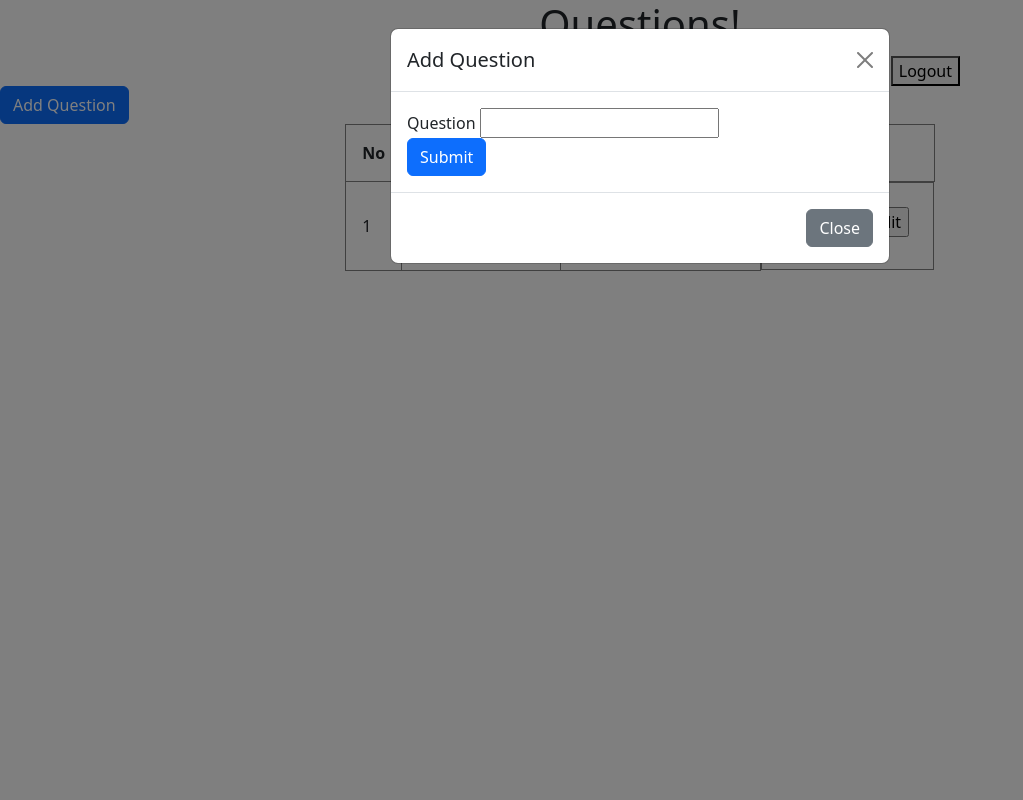
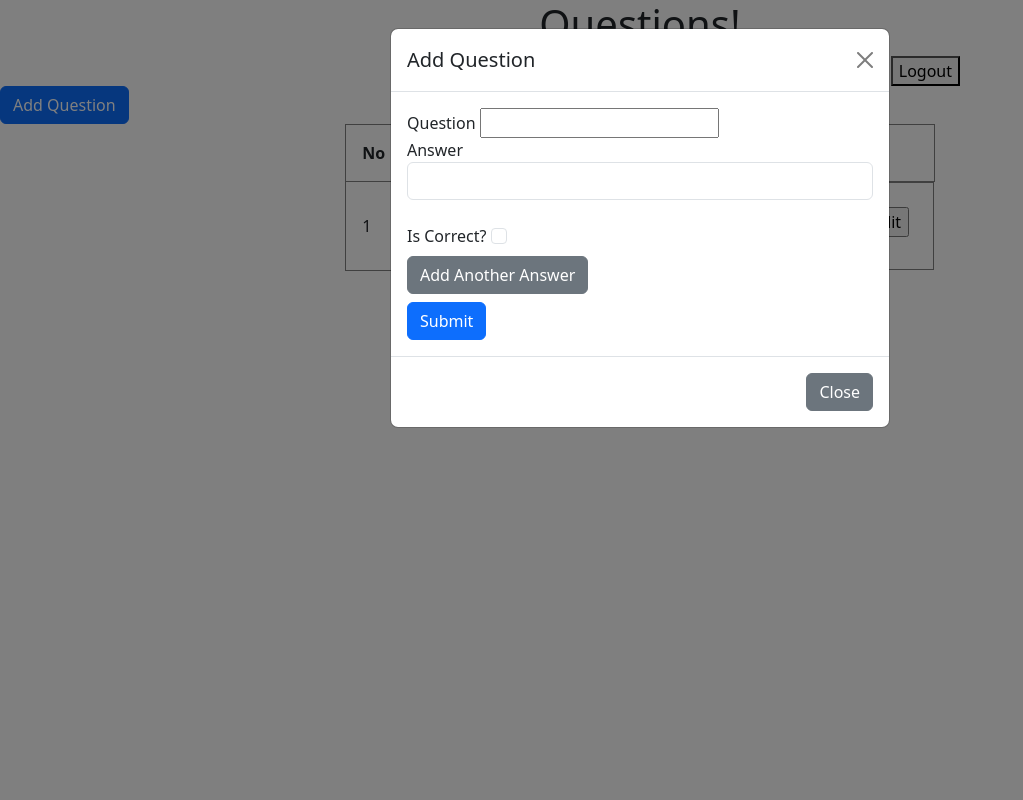
Before and after one commit to Sakib063/techntalent, a CodeIgniter app: page /database/index.php/questioncontroller/index in a window 1280 px wide, after a click on "Add Question". Shown: the whole page, without its empty margins (0-1023 px from the left). Run offline with CodeIgniter, Linux system fonts and the light colour scheme; the visitor is signed in with stand-in values (Sample User, id 1); tables that the repository leaves empty or names only in its code hold one stand-in row (values such as "Sample post").

Commit message:
add q with a

```diff
--- a/application/config/routes.php
+++ b/application/config/routes.php
@@ -53,16 +53,13 @@ $route['default_controller'] = 'AuthController';
 $route['404_override'] = '';
 $route['translate_uri_dashes'] = FALSE;
 
-/**
- * User Authorization
- **/
+
 $route['login']='AuthController';
 $route['login/authenticate']='AuthController/login';
 $route['logout']='AuthController/logout';
 
-/**
- * Question Page
- **/
 $route['question']='QuestionController';
 $route['question/store']='QuestionController/store';
 $route['question/delete']='QuestionController/delete';
+
+$route['answer/store']='AnswerController/store';
--- a/application/controllers/QuestionController.php
+++ b/application/controllers/QuestionController.php
@@ -6,7 +6,7 @@ class QuestionController extends CI_Controller{
 		parent::__construct();
 		$this->load->model('QuestionModel');
 	}
-	public function index(){
+	public function index(): void{
 		if (!$this->session->userdata('logged_in')) {
 			redirect('login');
 		}
@@ -14,20 +14,16 @@ class QuestionController extends CI_Controller{
 		$this->load->view('question',['questions' => $questions]);
 	}
 
-	public function store(){
+	public function store(): void{
 		$data=[
 			'title'=>$this->input->post('question'),
 		];
-		$inserted=$this->QuestionModel->create($data);
-		if($inserted){
-			echo json_encode(['success' => true]);
-		}
+		$question_id=$this->QuestionModel->create($data);
+		$this->output->set_content_type('application/json')->set_output(json_encode($question_id));
 	}
 
-	public function delete(){
+	public function delete(): void{
 		$id=$this->input->post('question_id');
-
-		echo "Received question_id: " . $id;
 		$this->QuestionModel->delete($id);
 	}
 
--- a/application/models/AnswerModel.php
+++ b/application/models/AnswerModel.php
@@ -5,4 +5,8 @@ class AnswerModel extends CI_Model{
 		$query=$this->db->get('answers');
 		return $query->result_array();
 	}
+
+	public function create($data){
+		$this->db->insert('answers',$data);
+	}
 }
--- a/application/models/QuestionModel.php
+++ b/application/models/QuestionModel.php
@@ -8,8 +8,9 @@ class QuestionModel extends CI_Model{
 		$query=$this->db->get();
 		return $query->result_array();
 	}
-	public function create($data){
+	public function create($data): int{
 		$this->db->insert('questions',$data);
+		return $this->db->insert_id();
 	}
 
 	public function delete($id){
--- a/application/views/question.php
+++ b/application/views/question.php
@@ -29,8 +29,21 @@
 						<label for="question">Question</label>
 						<input name="question" id="question" required>
 						<br>
-						<input class="btn btn-primary" type="submit">
 					</form>
+					<form id="add_answer_form">
+						<div id="answer_fields">
+							<div class="answer_group">
+								<label for="title_0">Answer</label>
+								<input type="text" id="title_0" name="title[]" class="form-control" required>
+								<br>
+								<label for="is_correct_0">Is Correct?</label>
+								<input id="is_correct_0" type="checkbox" name="is_correct[]" class="form-check-input">
+								<br>
+							</div>
+						</div>
+						<button type="button" id="add_more_fields" class="btn btn-secondary my-2">Add Another Answer</button>
+					</form>
+					<button class="btn btn-primary" id="submit_all">Submit</button>
 				</div>
 				<div class="modal-footer">
 					<button type="button" class="btn btn-secondary" data-bs-dismiss="modal">Close</button>
@@ -56,7 +69,7 @@
 						<?php echo $question['question_title']; ?>
 					</td>
 					<td class="border-1 p-3">
-						<ul>
+						<ul style="list-style:none">
 							<li>
 								<?php echo $question['answer_title']; ?>
 								<?php echo $question['is_correct'] ? '<i class="bi bi-hand-thumbs-up"></i>' : ''; ?>
@@ -76,11 +89,30 @@
 
 	<script src="https://cdn.jsdelivr.net/npm/bootstrap@5.3.3/dist/js/bootstrap.bundle.min.js" integrity="sha384-YvpcrYf0tY3lHB60NNkmXc5s9fDVZLESaAA55NDzOxhy9GkcIdslK1eN7N6jIeHz" crossorigin="anonymous"></script>
 	<script>
-		document.getElementById('add_question_form').addEventListener('submit', function (e) {
+		let count = 1
+
+		document.getElementById('add_more_fields').addEventListener('click',function () {
+			const add_answer_group = document.createElement('div')
+			add_answer_group.classList.add('answer_group')
+
+			add_answer_group.innerHTML = `
+			  <label for="title_${count}">Answer</label>
+			  <input id="title_${count}" name="title[]" class="form-control" required>
+			  <br>
+			  <label for="is_correct_${count}">Is Correct?</label>
+			  <input id="is_correct_${count}" type="checkbox" name="is_correct[]" class="form-check-input">
+			  <br>
+			`
+			document.getElementById('answer_fields').appendChild(add_answer_group)
+
+			count++
+		})
+
+		document.getElementById('submit_all').addEventListener('click',function(e){
 			e.preventDefault()
 
 			const question = document.getElementById('question').value
-			const formData = new FormData()
+			let formData = new FormData()
 			formData.append('question', question)
 
 			const modal_element=document.getElementById('question_modal')
@@ -89,11 +121,26 @@
 			document.getElementById('add_question_form').reset()
 
 
-
 			fetch('<?php echo base_url('question/store'); ?>', {
 				method: 'POST',
 				body: formData,
-			})
+			}).then(response => response.json())
+				.then(data=>{
+					const question_id=data
+					const titles=document.getElementsByName('title[]')
+					const is_correct=document.getElementsByName('is_correct[]')
+
+					for(let i=0;i<titles.length;i++){
+						formData = new FormData()
+						formData.append('question_id',question_id)
+						formData.append('answer_title',titles[i].value)
+						formData.append('is_correct',is_correct[i].checked ? 1 : 0)
+						fetch('<?php echo base_url('answer/store'); ?>', {
+							method: 'POST',
+							body: formData,
+						})
+					}
+				})
 		})
 
 		document.addEventListener('DOMContentLoaded',()=>{
```
Also changed, not shown: application/controllers/AnswerController.php (+11 -2 lines).
